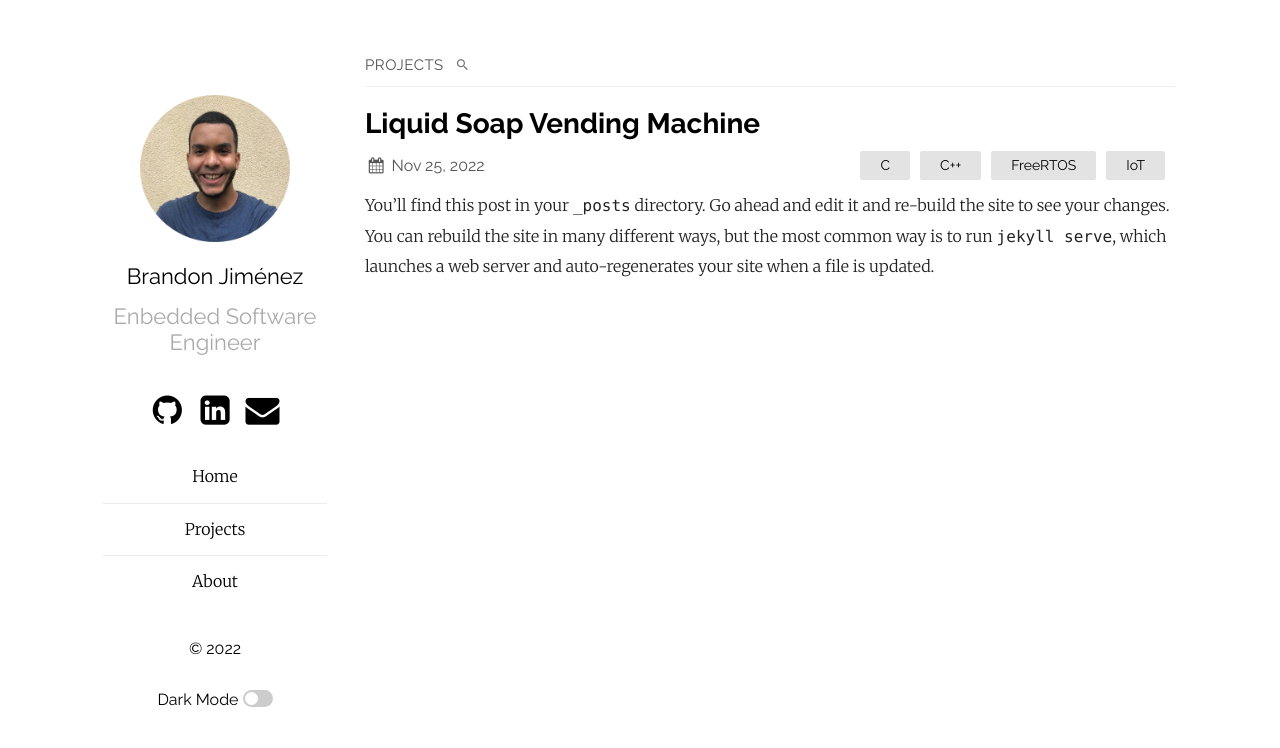
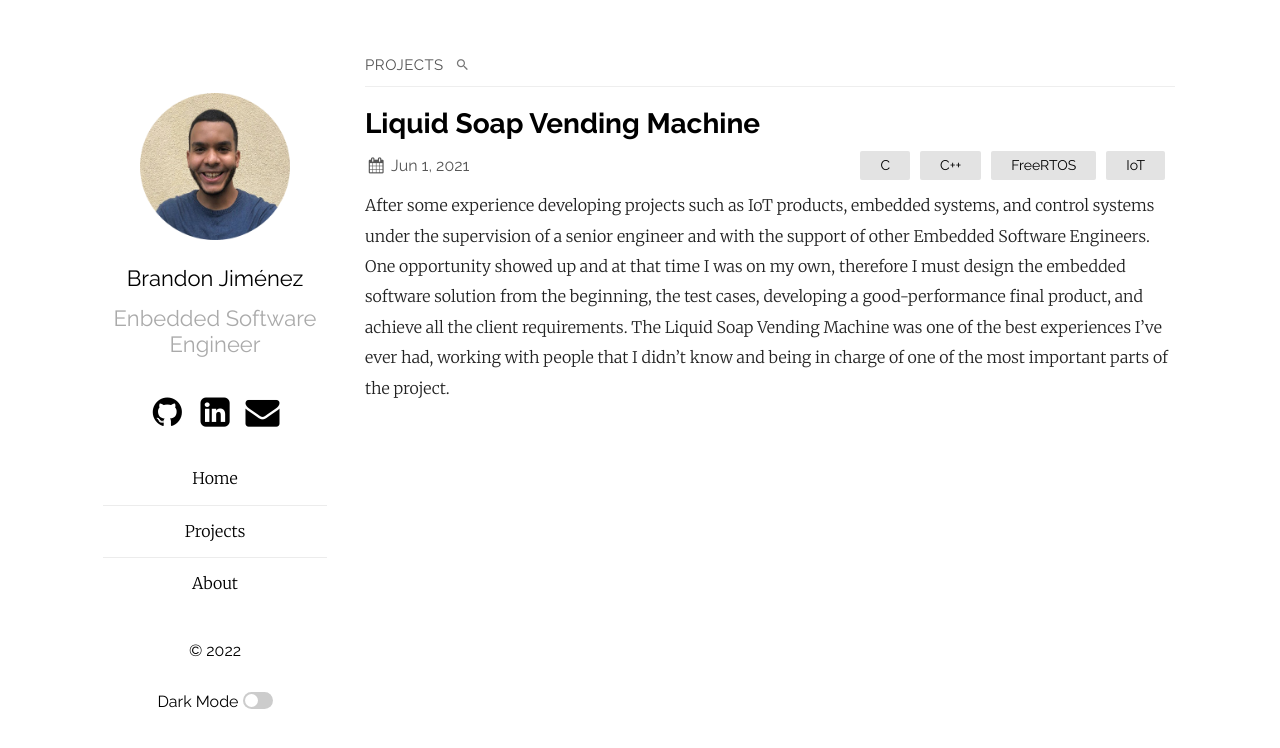
Before and after one commit to BrandonJR29/portfolio, a Jekyll site: the page built from projects.md, in a window 1280 px wide. Shown: the top 748 px of the page. Built offline with Jekyll 4.4.1, drawn with Linux system fonts in a browser that asks for light colours.

Commit message:
Add: lsvm team photo

```diff
--- /dev/null
+++ b/_data/posts.yml
@@ -0,0 +1,5 @@
+- english:
+    - maze_out:
+        title: Maze out
+        date: 2022-09-25
+        content: Hello Jekyll
--- /dev/null
+++ b/_projects/2021-06-01-Liquid-Soap-Machine.md
@@ -0,0 +1,36 @@
+---
+layout: post
+title:  Liquid Soap Vending Machine
+date:   2021-06-01 00:00:00 -0400
+categories: C C++ FreeRTOS IoT
+---
+After some experience developing projects such as IoT products, embedded systems, and control systems under the supervision of a senior engineer and with the support of other Embedded Software Engineers. One opportunity showed up and at that time I was on my own, therefore I must design the embedded software solution from the beginning, the test cases, developing a good-performance final product, and achieve all the client requirements. The Liquid Soap Vending Machine was one of the best experiences I've ever had, working with people that I didn't know and being in charge of one of the most important parts of the project.
+
+## The team
+
+In this project, I worked as a contractor with the Embedded Software Engineer role where the client established the machine requirements and our communication with them was by the product owner. The group was conformed of a Fullstack Engineer, Mechanical Engineer, Hardware Designer, Scrum Master, Product Owner, and myself. The strategy was developed by the product owner and the scrum master: a meeting via video call twice a week for planning, watching the results, and determining the next steps, and once a week we made tests in the machine with the hardware. Furthermore, we use Jira Software as a task scheduler and also measure the development of the project.
+
+<img alt="Team" src="/portfolio/assets/lsvm_team.jpg" style="width: 65%; display: block; margin: 0 auto;"/>
+
+
+Jekyll requires blog post files to be named according to the following format:
+
+`YEAR-MONTH-DAY-title.MARKUP`
+
+Where `YEAR` is a four-digit number, `MONTH` and `DAY` are both two-digit numbers, and `MARKUP` is the file extension representing the format used in the file. After that, include the necessary front matter. Take a look at the source for this post to get an idea about how it works.
+
+Jekyll also offers powerful support for code snippets:
+
+{% highlight ruby %}
+def print_hi(name)
+  puts "Hi, #{name}"
+end
+print_hi('Tom')
+#=> prints 'Hi, Tom' to STDOUT.
+{% endhighlight %}
+
+Check out the [Jekyll docs][jekyll-docs] for more info on how to get the most out of Jekyll. File all bugs/feature requests at [Jekyll’s GitHub repo][jekyll-gh]. If you have questions, you can ask them on [Jekyll Talk][jekyll-talk].
+
+[jekyll-docs]: https://jekyllrb.com/docs/home
+[jekyll-gh]:   https://github.com/jekyll/jekyll
+[jekyll-talk]: https://talk.jekyllrb.com/
--- a/_projects/2022-11-25-Maze-out.md
+++ /dev/null
@@ -1,29 +0,0 @@
----
-layout: projects
-title:  "Liquid Soap Vending Machine"
-date:   2022-11-25 06:06:09 -0400
-categories: C C++ FreeRTOS IoT
----
-You’ll find this post in your `_posts` directory. Go ahead and edit it and re-build the site to see your changes. You can rebuild the site in many different ways, but the most common way is to run `jekyll serve`, which launches a web server and auto-regenerates your site when a file is updated.
-
-Jekyll requires blog post files to be named according to the following format:
-
-`YEAR-MONTH-DAY-title.MARKUP`
-
-Where `YEAR` is a four-digit number, `MONTH` and `DAY` are both two-digit numbers, and `MARKUP` is the file extension representing the format used in the file. After that, include the necessary front matter. Take a look at the source for this post to get an idea about how it works.
-
-Jekyll also offers powerful support for code snippets:
-
-{% highlight ruby %}
-def print_hi(name)
-  puts "Hi, #{name}"
-end
-print_hi('Tom')
-#=> prints 'Hi, Tom' to STDOUT.
-{% endhighlight %}
-
-Check out the [Jekyll docs][jekyll-docs] for more info on how to get the most out of Jekyll. File all bugs/feature requests at [Jekyll’s GitHub repo][jekyll-gh]. If you have questions, you can ask them on [Jekyll Talk][jekyll-talk].
-
-[jekyll-docs]: https://jekyllrb.com/docs/home
-[jekyll-gh]:   https://github.com/jekyll/jekyll
-[jekyll-talk]: https://talk.jekyllrb.com/
--- a/_sass/plain.scss
+++ b/_sass/plain.scss
@@ -90,9 +90,6 @@
     @media screen and (min-width: $mobileW + 1) {
       position: fixed;
       max-width: 280px;
-    }
-    .hide{
-      display: block;
     }
     min-width: $leftWidth;
     justify-content: center;
```
Also changed, not shown: _posts/2022-11-25-Maze-out.md (+1 -1 lines), assets/lsvm_team.jpg (added).
